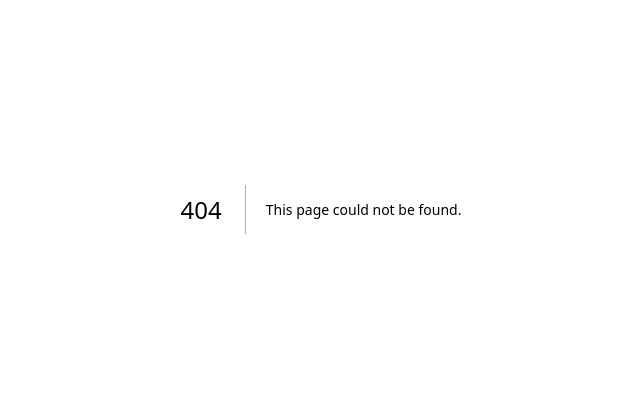
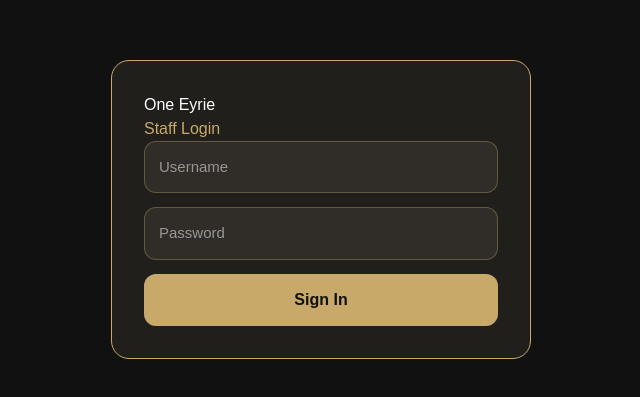
Before and after one commit to dlnem835/hotel-ops-app, a Next.js app: page /login in a window 1280 px wide. Before the commit this address had no page. Shown: the part 191-588 px from the top of the page, without its empty margins (319-959 px from the left). Built offline with nearby package versions, Linux system fonts and the light colour scheme; no server answers.

Commit message:
Added Supabase Auth login system and team member accounts

```diff
--- /dev/null
+++ b/app/api/create-user/route.ts
@@ -0,0 +1,93 @@
+import { createClient } from "@supabase/supabase-js";
+import { NextResponse } from "next/server";
+
+export async function POST(request: Request) {
+  try {
+    const body = await request.json();
+
+    const {
+      first_name,
+      last_name,
+      email,
+      phone,
+      department,
+      role,
+      status,
+      can_login,
+      username,
+      tempPassword,
+    } = body;
+
+    console.log("URL EXISTS:", !!process.env.NEXT_PUBLIC_SUPABASE_URL);
+console.log("SERVICE KEY EXISTS:", !!process.env.SUPABASE_SERVICE_ROLE_KEY);
+
+    const supabaseAdmin = createClient(
+      process.env.NEXT_PUBLIC_SUPABASE_URL!,
+      process.env.SUPABASE_SERVICE_ROLE_KEY!
+    );
+
+    let authUserId = null;
+    let authEmail = null;
+
+    if (can_login && username && tempPassword) {
+      authEmail = `${username}@oneeyrie.local`;
+
+      const { data: authData, error: authError } =
+        await supabaseAdmin.auth.admin.createUser({
+          email: authEmail,
+          password: tempPassword,
+          email_confirm: true,
+          user_metadata: {
+            first_name,
+            last_name,
+            role,
+            username,
+          },
+        });
+
+      if (authError) {
+        console.log("AUTH ERROR:", authError);
+        return NextResponse.json(
+          { error: authError.message },
+          { status: 500 }
+        );
+      }
+
+      authUserId = authData.user.id;
+    }
+
+    const { data, error } = await supabaseAdmin
+      .from("team_members")
+      .insert([
+        {
+          first_name,
+          last_name,
+          email,
+          phone,
+          department,
+          role,
+          status,
+          can_login,
+          username: username || null,
+          auth_email: authEmail,
+          auth_user_id: authUserId,
+        },
+      ])
+      .select()
+      .single();
+
+    if (error) {
+      return NextResponse.json(
+        { error: error.message },
+        { status: 400 }
+      );
+    }
+
+    return NextResponse.json({ user: data });
+  } catch (error: any) {
+    return NextResponse.json(
+      { error: error.message || "Server error" },
+      { status: 500 }
+    );
+  }
+}
--- /dev/null
+++ b/app/login/page.tsx
@@ -0,0 +1,102 @@
+"use client";
+
+import { createClient } from "@supabase/supabase-js";
+import { useState } from "react";
+
+const supabase = createClient(
+  process.env.NEXT_PUBLIC_SUPABASE_URL!,
+  process.env.NEXT_PUBLIC_SUPABASE_ANON_KEY!
+);
+
+export default function LoginPage() {
+  const [username, setUsername] = useState("");
+  const [password, setPassword] = useState("");
+
+  async function handleLogin(e: React.FormEvent) {
+    e.preventDefault();
+
+    const authEmail = `${username.trim()}@oneeyrie.local`;
+
+    const { error } = await supabase.auth.signInWithPassword({
+      email: authEmail,
+      password,
+    });
+
+    if (error) {
+      alert(error.message);
+      return;
+    }
+
+    window.location.href = "/pass-on-log";
+  }
+
+  return (
+    <main
+      style={{
+        minHeight: "100vh",
+        background: "#111111",
+        color: "#fff",
+        display: "flex",
+        alignItems: "center",
+        justifyContent: "center",
+        fontFamily: "Arial, sans-serif",
+      }}
+    >
+      <form
+        onSubmit={handleLogin}
+        style={{
+          width: "420px",
+          background: "#211F1B",
+          border: "1px solid #C8A96A",
+          borderRadius: "18px",
+          padding: "32px",
+        }}
+      >
+        <h1 style={{ marginTop: 0 }}>One Eyrie</h1>
+        <p style={{ color: "#C8A96A" }}>Staff Login</p>
+
+        <input
+          value={username}
+          onChange={(e) => setUsername(e.target.value)}
+          placeholder="Username"
+          style={inputStyle}
+        />
+
+        <input
+          type="password"
+          value={password}
+          onChange={(e) => setPassword(e.target.value)}
+          placeholder="Password"
+          style={inputStyle}
+        />
+
+        <button
+          type="submit"
+          style={{
+            width: "100%",
+            padding: "14px",
+            borderRadius: "12px",
+            border: "none",
+            background: "#C8A96A",
+            color: "#111111",
+            fontWeight: 800,
+            cursor: "pointer",
+          }}
+        >
+          Sign In
+        </button>
+      </form>
+    </main>
+  );
+}
+
+const inputStyle: React.CSSProperties = {
+  width: "100%",
+  marginBottom: "14px",
+  padding: "14px",
+  borderRadius: "12px",
+  border: "1px solid rgba(200,169,106,0.35)",
+  background: "#302D28",
+  color: "#fff",
+  fontSize: "15px",
+};
--- a/app/settings/page.tsx
+++ b/app/settings/page.tsx
@@ -244,6 +244,10 @@ useEffect(() => {
         department: "Front Desk",
         role: "Front Desk",
         status: "Active",
+
+        can_login: "false",
+        username: "",
+        tempPassword: "",
       };
     }
 
@@ -293,21 +297,47 @@ useEffect(() => {
     return `${year}-${month}-${day}`;
   }
 
-    function saveItem() {
+async function saveItem() {
   if (!modalType) return;
+
+  if (modalType === "team") {
+    const payload = {
+      first_name: draft.firstName || "",
+      last_name: draft.lastName || "",
+      email: draft.email || "",
+      phone: draft.phone || "",
+      department: draft.department || "Front Desk",
+      role: draft.role || "Front Desk",
+      status: draft.status || "Active",
+      can_login: draft.can_login === "true",
+      username: draft.username || "",
+      tempPassword: draft.tempPassword || "",
+    };
+
+    const response = await fetch("/api/create-user", {
+      method: "POST",
+      headers: {
+        "Content-Type": "application/json",
+      },
+      body: JSON.stringify(payload),
+    });
+
+    const result = await response.json();
+
+    if (!response.ok) {
+      alert(result.error || "Unable to create user");
+      return;
+    }
+
+    await fetchTeamMembers();
+    closeModal();
+    return;
+  }
 
   const newItem = {
     ...draft,
     id: editingId ?? Date.now(),
   };
-
-    if (modalType === "team") {
-      setTeamMembers((prev) =>
-        editingId
-          ? prev.map((item) => (item.id === editingId ? newItem : item))
-          : [...prev, newItem]
-      );
-    }
 
   if (modalType === "buildings") {
     setBuildings((prev) =>
@@ -564,6 +594,45 @@ useEffect(() => {
             <option>Active</option>
             <option>Inactive</option>
           </select>
+
+          <label
+  style={{
+    display: "flex",
+    alignItems: "center",
+    gap: "10px",
+    color: "#FFFFFF",
+    fontWeight: 700,
+    marginTop: "6px",
+  }}
+>
+  <input
+    type="checkbox"
+    checked={draft.can_login === "true"}
+    onChange={(e) =>
+      updateDraft("can_login", e.target.checked ? "true" : "false")
+    }
+  />
+  Allow Login
+</label>
+
+{draft.can_login === "true" && (
+  <div style={twoCol}>
+    <input
+      value={draft.username || ""}
+      onChange={(e) => updateDraft("username", e.target.value)}
+      placeholder="Username"
+      style={input}
+    />
+
+    <input
+      type="password"
+      value={draft.tempPassword || ""}
+      onChange={(e) => updateDraft("tempPassword", e.target.value)}
+      placeholder="Temporary Password"
+      style={input}
+    />
+  </div>
+)}
         </>
       );
     }
```
Lines whose indentation alone changed are shown as unchanged.
